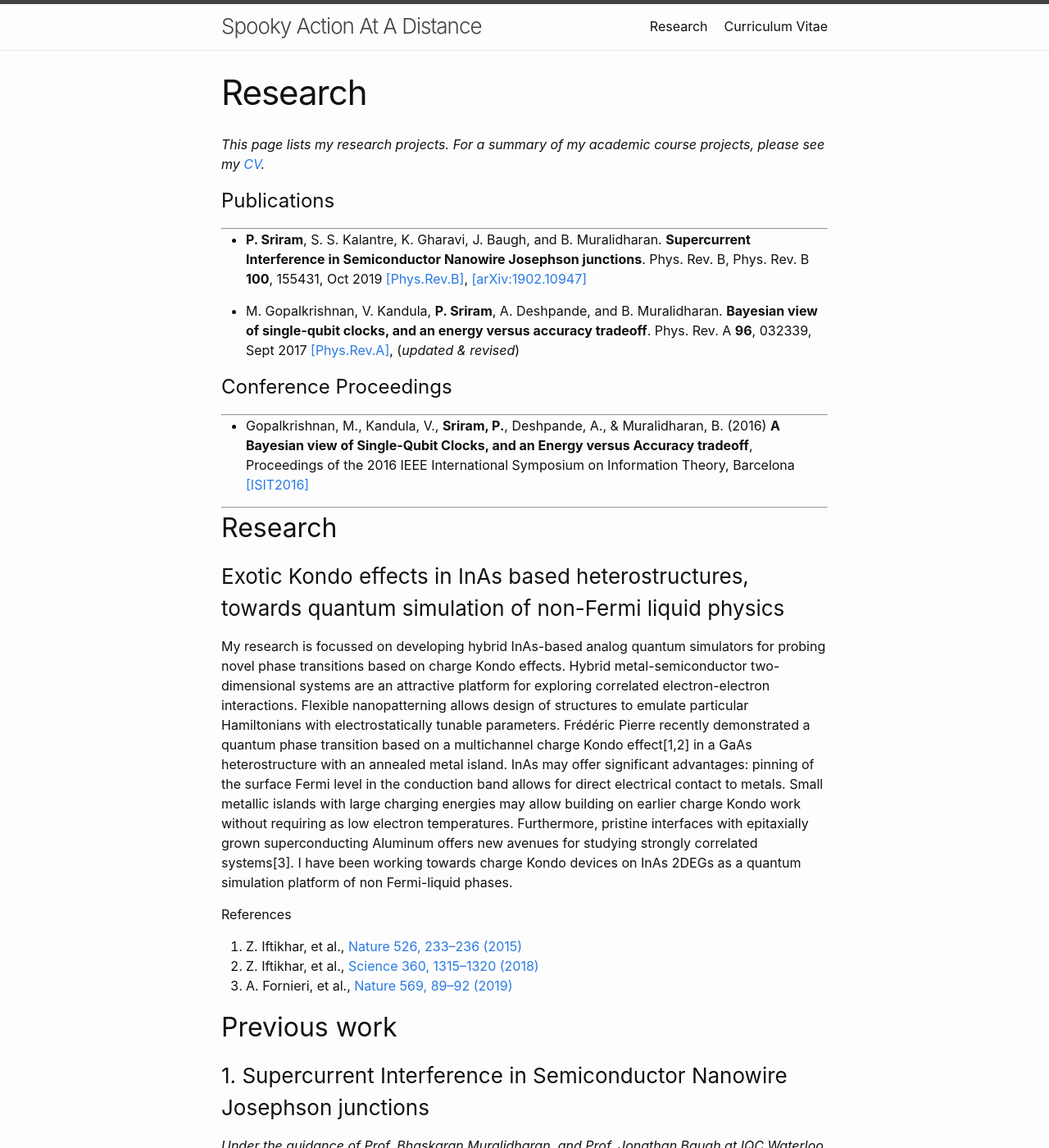
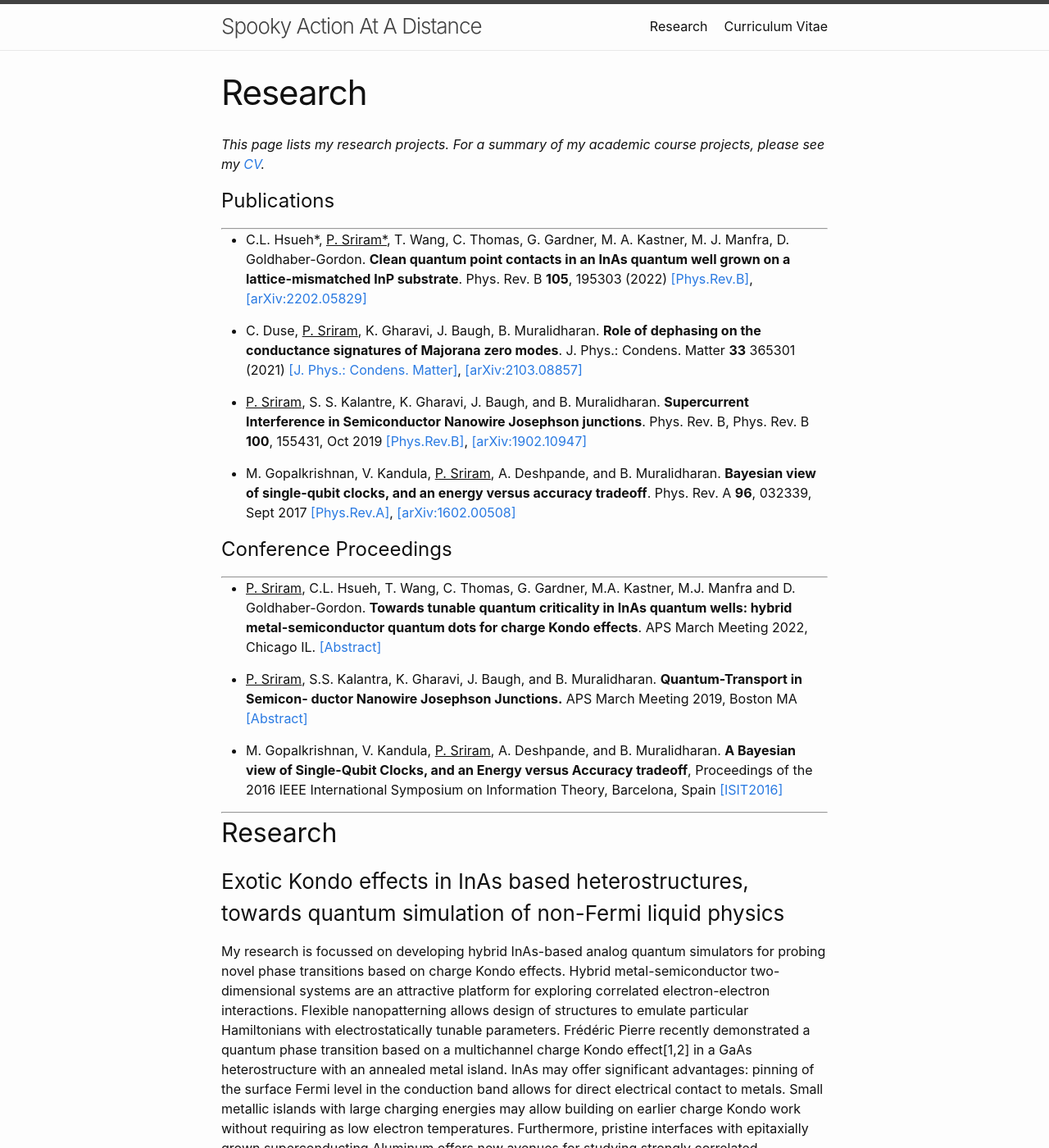
Before and after one commit to praveen5/praveen5.github.io, a Jekyll site: the page built from research.md, in a window 1280 px wide and 1400 px high. Shown: the whole window at 82% size. Built offline with Jekyll 4.4.1, drawn with Linux system fonts in a browser that asks for light colours.

Commit message:
Updating publications and conference proceedings

```diff
--- a/research.md
+++ b/research.md
@@ -7,16 +7,29 @@ _This page lists my research projects. For a summary of my academic course proje
 
 # Publications
 ---
-* **P. Sriram**, S. S. Kalantre, K. Gharavi, J. Baugh, and B. Muralidharan. **Supercurrent Interference in Semiconductor Nanowire Josephson junctions**. Phys. Rev. B, Phys. Rev. B **100**, 155431, Oct 2019
+* C.L. Hsueh\*, <ins>P. Sriram\*</ins>, T. Wang, C. Thomas, G. Gardner, M. A. Kastner, M. J. Manfra, D. Goldhaber-Gordon. **Clean quantum point contacts in an InAs quantum well grown on a lattice-mismatched InP substrate**. Phys. Rev. B **105**, 195303 (2022)
+[[Phys.Rev.B]](https://journals.aps.org/prb/abstract/10.1103/PhysRevB.105.195303),
+[[arXiv:2202.05829]](https://arxiv.org/abs/2202.05829)
+
+* C. Duse, <ins>P. Sriram</ins>, K. Gharavi, J. Baugh, B. Muralidharan. **Role of dephasing on the conductance signatures of Majorana zero modes**. J. Phys.: Condens. Matter **33** 365301 (2021)
+[[J. Phys.: Condens. Matter]](https://iopscience.iop.org/article/10.1088/1361-648X/ac0d16/meta),
+[[arXiv:2103.08857]](https://arxiv.org/abs/2103.08857)
+
+* <ins>P. Sriram</ins>, S. S. Kalantre, K. Gharavi, J. Baugh, and B. Muralidharan. **Supercurrent Interference in Semiconductor Nanowire Josephson junctions**. Phys. Rev. B, Phys. Rev. B **100**, 155431, Oct 2019
 [[Phys.Rev.B]](https://journals.aps.org/prb/abstract/10.1103/PhysRevB.100.155431),
 [[arXiv:1902.10947]](https://arxiv.org/abs/1902.10947)
 
-* M. Gopalkrishnan, V. Kandula, **P. Sriram**, A. Deshpande, and B. Muralidharan. **Bayesian view of single-qubit clocks, and an energy versus accuracy tradeoff**. Phys. Rev. A **96**, 032339, Sept 2017
-[[Phys.Rev.A]](https://journals.aps.org/pra/abstract/10.1103/PhysRevA.96.032339),  (_updated & revised_)
+* M. Gopalkrishnan, V. Kandula, <ins>P. Sriram</ins>, A. Deshpande, and B. Muralidharan. **Bayesian view of single-qubit clocks, and an energy versus accuracy tradeoff**. Phys. Rev. A **96**, 032339, Sept 2017
+[[Phys.Rev.A]](https://journals.aps.org/pra/abstract/10.1103/PhysRevA.96.032339),
+[[arXiv:1602.00508]](https://arxiv.org/abs/1602.00508)
 
 # Conference Proceedings
 ---
-* Gopalkrishnan, M., Kandula, V., **Sriram, P.**, Deshpande, A., & Muralidharan, B. (2016) **A Bayesian view of Single-Qubit Clocks, and an Energy versus Accuracy tradeoff**, Proceedings of the 2016 IEEE International Symposium on Information Theory, Barcelona
+* <ins>P. Sriram</ins>, C.L. Hsueh, T. Wang, C. Thomas, G. Gardner, M.A. Kastner, M.J. Manfra and D. Goldhaber-Gordon. **Towards tunable quantum criticality in InAs quantum wells: hybrid metal-semiconductor quantum dots for charge Kondo effects**. APS March Meeting 2022, Chicago IL. [[Abstract]](https://meetings.aps.org/Meeting/MAR22/Session/N57.11)
+
+* <ins>P. Sriram</ins>, S.S. Kalantra, K. Gharavi, J. Baugh, and B. Muralidharan. **Quantum-Transport in Semicon- ductor Nanowire Josephson Junctions.** APS March Meeting 2019, Boston MA [[Abstract]](https://meetings.aps.org/Meeting/MAR19/Session/S05.9)
+
+* M. Gopalkrishnan, V. Kandula, <ins>P. Sriram</ins>, A. Deshpande, and B. Muralidharan. **A Bayesian view of Single-Qubit Clocks, and an Energy versus Accuracy tradeoff**, Proceedings of the 2016 IEEE International Symposium on Information Theory, Barcelona, Spain
 [[ISIT2016]](https://ieeexplore.ieee.org/document/7541697/)
 
 ***
```
